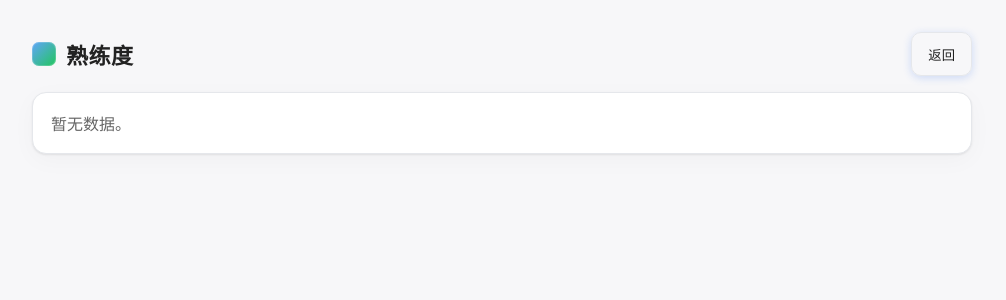
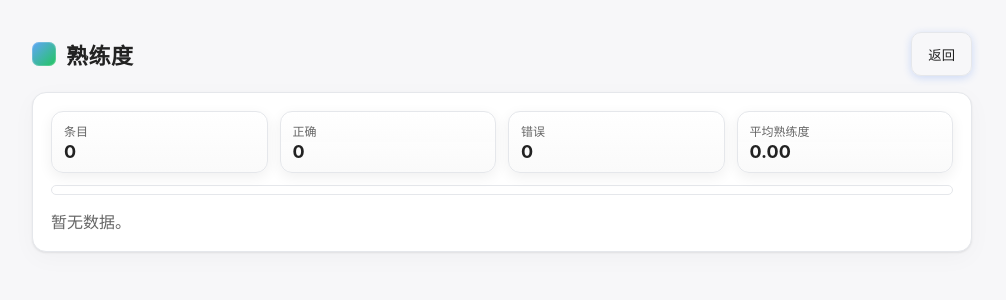
Before and after one commit to BeastOrange/gas_valves_equipments_memory, a Next.js app: page /proficiency in a window 1280 px wide. Shown: the top 300 px of the page, without its empty margins (138-1144 px from the left). Built offline with nearby package versions, Linux system fonts and the light colour scheme.

Commit message:
ui(proficiency): add summary stat cards and level distribution bar; improve table styling

```diff
--- a/app/globals.css
+++ b/app/globals.css
@@ -75,6 +75,22 @@ button:active { transform: translateY(1px) scale(0.99); box-shadow: 0 1px 6px #2
 .prof-table tbody tr:nth-child(odd) { background: #ffffff03; }
 .prof-table tbody tr:hover { background: #ffffff08; }
 
+/* Proficiency header stat cards */
+.stat-cards { display: grid; grid-template-columns: repeat(4, minmax(120px, 1fr)); gap: 12px; margin-bottom: 12px; }
+.stat-card { background: linear-gradient(180deg, #ffffff06, #00000005); border: 1px solid var(--border); border-radius: 12px; padding: 10px 12px; box-shadow: 0 4px 14px #00000010; }
+.stat-title { font-size: 12px; color: var(--muted); }
+.stat-value { font-size: 18px; font-weight: 700; margin-top: 2px; }
+
+/* Level distribution bar */
+.level-bar { display: flex; height: 10px; border-radius: 999px; overflow: hidden; border: 1px solid var(--border); margin-bottom: 14px; }
+.level-seg { height: 100%; }
+.level-seg.l0 { background: #3b82f6; }
+.level-seg.l1 { background: #ef4444; }
+.level-seg.l2 { background: #f59e0b; }
+.level-seg.l3 { background: #eab308; }
+.level-seg.l4 { background: #22c55e; }
+.level-seg.l5 { background: #16a34a; }
+
 /* 右下角统计小模块 */
 .stat-chip {
   position: absolute;
--- a/app/proficiency/page.tsx
+++ b/app/proficiency/page.tsx
@@ -35,6 +35,17 @@ export default function ProficiencyPage() {
     return 'wb-blue';
   }
 
+  const stats = useMemo(() => {
+    const total = items.length;
+    const sumCorrect = items.reduce((s, x) => s + (Number(x.correct) || 0), 0);
+    const sumWrong = items.reduce((s, x) => s + (Number(x.wrong) || 0), 0);
+    const sumLevel = items.reduce((s, x) => s + (Number(x.level) || 0), 0);
+    const avgLevel = total ? (sumLevel / total) : 0;
+    const dist = Array.from({ length: 6 }, () => 0);
+    items.forEach(x => { const l = Math.max(0, Math.min(5, Number(x.level) || 0)); dist[l] += 1; });
+    return { total, sumCorrect, sumWrong, avgLevel, dist };
+  }, [items]);
+
   return (
     <div className="container">
       <div className="topbar">
@@ -43,6 +54,18 @@ export default function ProficiencyPage() {
       </div>
 
       <section className="panel">
+        <div className="stat-cards">
+          <div className="stat-card"><div className="stat-title">条目</div><div className="stat-value">{stats.total}</div></div>
+          <div className="stat-card"><div className="stat-title">正确</div><div className="stat-value">{stats.sumCorrect}</div></div>
+          <div className="stat-card"><div className="stat-title">错误</div><div className="stat-value">{stats.sumWrong}</div></div>
+          <div className="stat-card"><div className="stat-title">平均熟练度</div><div className="stat-value">{stats.avgLevel.toFixed(2)}</div></div>
+        </div>
+        <div className="level-bar" title="熟练度分布 0~5">
+          {stats.dist.map((n, i) => {
+            const pct = stats.total ? (n / stats.total * 100) : 0;
+            return <div key={i} className={`level-seg l${i}`} style={{ width: pct + '%' }} title={`Lv${i}: ${n}`} />
+          })}
+        </div>
         {items.length === 0 ? (
           <div style={{color:'var(--muted)'}}>暂无数据。</div>
         ) : (
```
